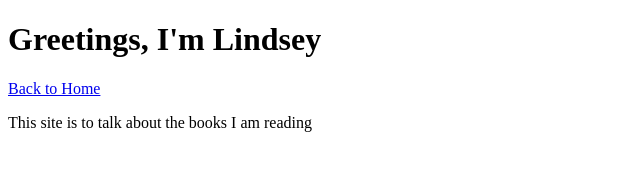
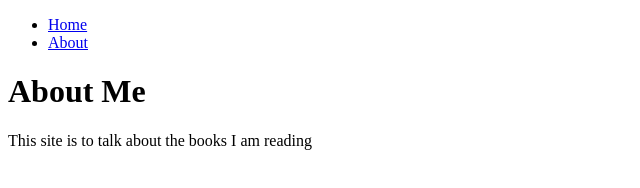
Before and after one commit to ldukles/Gatsby, a Gatsby site: page /about in a window 1280 px wide. Shown: the whole page, without its empty margins (0-640 px from the left). Built offline with nearby package versions, Linux system fonts and the light colour scheme; Gatsby itself is replaced by a stand-in of ours.

Commit message:
added layout component, passed props

```diff
--- /dev/null
+++ b/src/components/layout.js
@@ -0,0 +1,21 @@
+import * as React from 'react'
+import { Link } from 'gatsby'
+
+const Layout = ({ pageTitle, children }) => {
+  return (
+    <div>
+      <title>{pageTitle}</title>
+      <nav>
+        <ul>
+          <li><Link to="/">Home</Link></li>
+          <li><Link to="/about">About</Link></li>
+        </ul>
+      </nav>
+      <main>
+        <h1>{pageTitle}</h1>
+        {children}
+      </main>
+    </div>
+  )
+}
+export default Layout
--- a/src/pages/about.js
+++ b/src/pages/about.js
@@ -1,16 +1,11 @@
 import * as React from 'react'
-import { Link } from 'gatsby'
+import Layout from '../components/layout'
 
 const AboutPage = () => {
     return (
-        <main>
-            <title>
-                About Me
-            </title>
-            <h1>Greetings, I'm Lindsey</h1>
-            <Link to="/">Back to Home</Link>
+ <Layout pageTitle="About Me">
             <p>This site is to talk about the books I am reading</p>
-        </main>
+            </Layout>
 
     )
 }
```
Also changed, not shown: src/pages/index.js (+3 -6 lines).
